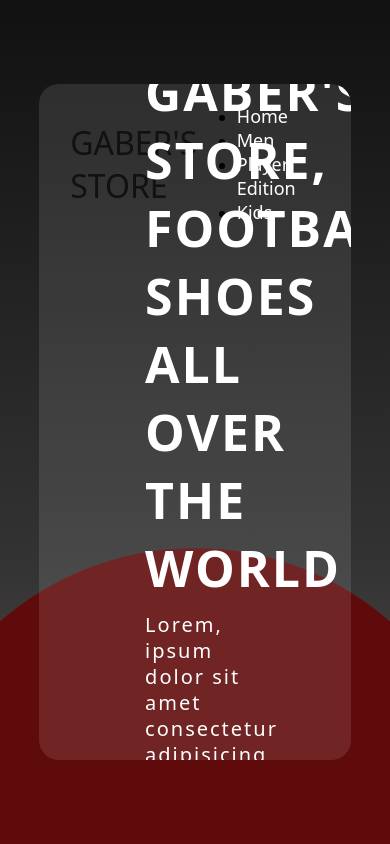
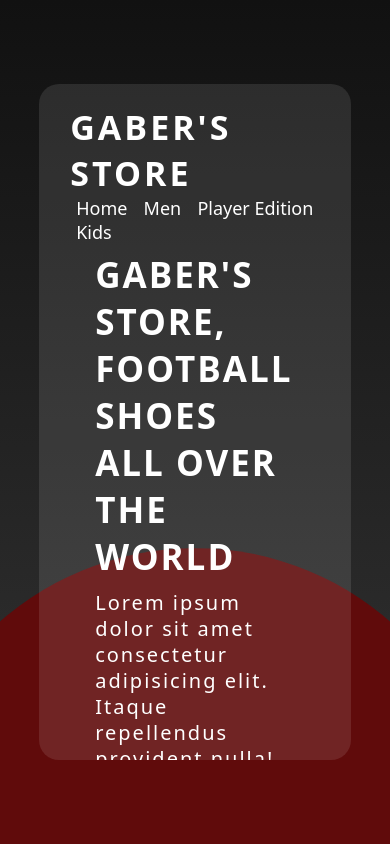
Before and after one commit to moatazmuhamed91/p2, a plain HTML site: page index.html in a window 390 px wide. Drawn offline with Linux system fonts and the light colour scheme.

Commit message:
style: update title and enhance CSS for improved layout and readability

```diff
--- a/index.html
+++ b/index.html
@@ -3,7 +3,7 @@
 <head>
     <meta charset="UTF-8">
     <link rel="stylesheet" href="style.css">
-    <title>Document</title>
+    <title>GABER'S STORE</title>
 </head>
 <body>
     <div class="main">
@@ -19,7 +19,7 @@
         <div class="content">
             <div class="text">
                 <h2>GABER'S STORE, <br>Football Shoes All Over The World</h2>
-                <p>Lorem, ipsum dolor sit amet consectetur adipisicing elit. Illo tempora quisquam cumque doloremque iusto!</p>
+                <p>Lorem ipsum dolor sit amet consectetur adipisicing elit. Itaque repellendus provident nulla!</p>
             </div>
             <div class="image">
                 <img src="images/shoes.png">
--- a/style.css
+++ b/style.css
@@ -15,7 +15,7 @@
     sans-serif;
 }
 body {
-  background: linear-gradient(#111, #222, #333, #5e4c4c);
+  background: linear-gradient(#111, #222, #333);
   height: 100vh;
   width: 100%;
   display: flex;
@@ -47,14 +47,17 @@ nav {
   padding: 20px 0;
 }
 nav .logo {
-  color: #111;
+  color: #fff;
   text-decoration: none;
-  font-size: 32px;
+  font-size: 34px;
   text-transform: uppercase;
+  letter-spacing: 3px;
+  font-weight: 700;
+
 }
-nav ul il {
+nav ul li {
   display: inline-block;
-  margin: 0 7px;
+  margin: 0 6px;
 }
 nav ul li a {
   color: #fff;
@@ -78,7 +81,7 @@ nav ul li a:hover {
   width: 40%;
 }
 .content .text h2 {
-  font-size: 50px;
+  font-size: 35px;
   text-transform: uppercase;
   font-weight: 700;
   letter-spacing: 2px;
@@ -101,12 +104,15 @@ nav ul li a:hover {
   }
 }
 @media (max-width: 1000px) {
-  .content {
+  .content, nav {
     flex-direction: column;
     justify-content: center;
   }
   .content .image,
-  content .text {
-    width: 70%;
+  .content .text {
+    width: 80%;
+  }
+  .body::after{
+    clip-path: circle(50% at right);
   }
 }
```
